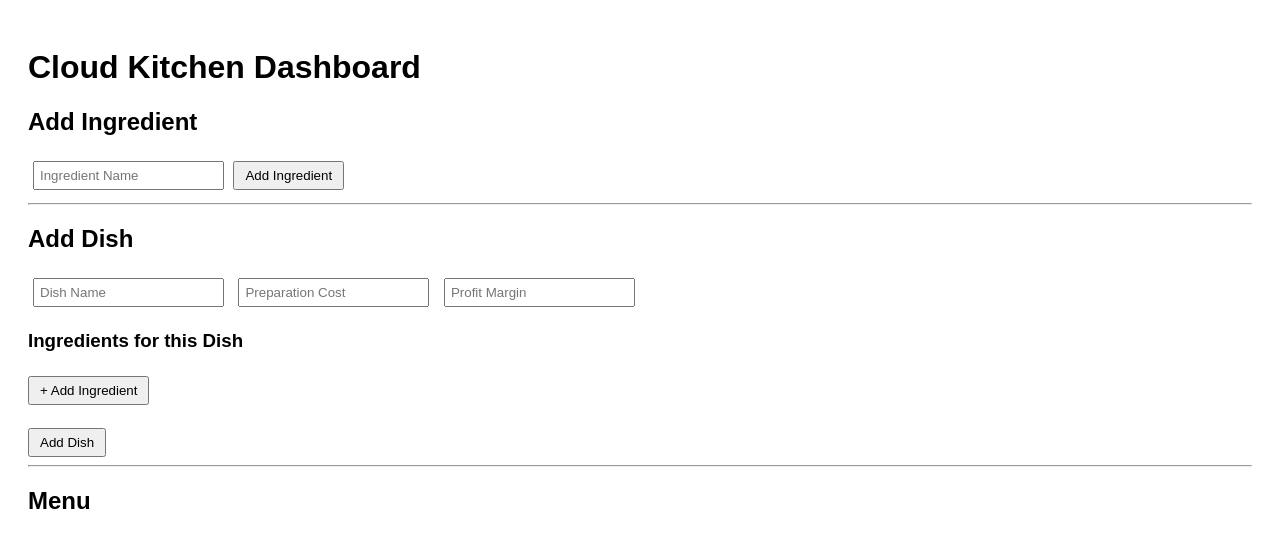
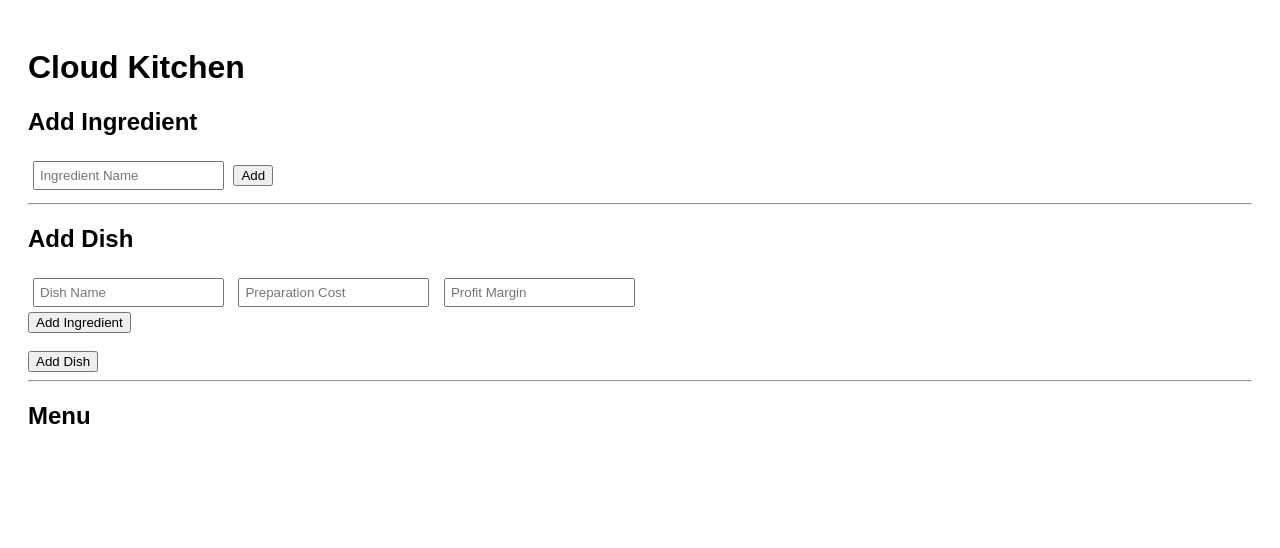
Before and after one commit to MAH-2911/Hasan-1105, a Flask app: page / in a window 1280 px wide. Shown: the top 548 px of the page. Run offline with Flask 3, Linux system fonts and the light colour scheme; data that the repository does not hold is empty.

Commit message:
fixed UI + added autocomplete safely

```diff
--- a/templates/index.html
+++ b/templates/index.html
@@ -2,65 +2,84 @@
 <html>
 <head>
     <title>Cloud Kitchen</title>
+
     <style>
         body {
             font-family: Arial;
             padding: 20px;
         }
+
         input, select {
             margin: 5px;
             padding: 5px;
         }
+
         .ingredient-row {
-            margin-bottom: 5px;
+            position: relative;
+            margin-bottom: 10px;
         }
-        button {
-            padding: 5px 10px;
-            margin-top: 5px;
+
+        .suggestions {
+            background: white;
+            border: 1px solid #ccc;
+            position: absolute;
+            top: 30px;
+            width: 200px;
+            z-index: 1000;
+        }
+
+        .suggestions div {
+            padding: 5px;
+            cursor: pointer;
+        }
+
+        .suggestions div:hover {
+            background: #eee;
         }
     </style>
 </head>
+
 <body>
 
-<h1>Cloud Kitchen Dashboard</h1>
+<h1>Cloud Kitchen</h1>
 
-<!-- ================= INGREDIENT SECTION ================= -->
+<!-- INGREDIENT -->
 <h2>Add Ingredient</h2>
 <input id="ingredientName" placeholder="Ingredient Name">
-<button onclick="addIngredient()">Add Ingredient</button>
+<button onclick="addIngredient()">Add</button>
 
 <hr>
 
-<!-- ================= DISH SECTION ================= -->
+<!-- DISH -->
 <h2>Add Dish</h2>
-
 <input id="name" placeholder="Dish Name">
 <input id="prep" type="number" placeholder="Preparation Cost">
 <input id="profit" type="number" placeholder="Profit Margin">
 
-<h3>Ingredients for this Dish</h3>
 <div id="ingredient-list"></div>
 
-<button onclick="addIngredientField()">+ Add Ingredient</button>
+<button onclick="addIngredientField()">Add Ingredient</button>
 <br><br>
 <button onclick="submitDish()">Add Dish</button>
 
 <hr>
 
-<!-- ================= MENU ================= -->
+<!-- MENU -->
 <h2>Menu</h2>
 <ul id="menu"></ul>
 
 <script>
 let ingredientsData = [];
 
-
 // ================= LOAD INGREDIENTS =================
 async function loadIngredients() {
+    try {
         const res = await fetch("/ingredients");
         ingredientsData = await res.json();
+    } catch (err) {
+        console.log("Error loading ingredients", err);
     }
-
+}
 
 // ================= ADD INGREDIENT FIELD =================
 function addIngredientField() {
@@ -68,17 +87,49 @@ function addIngredientField() {
     div.className = "ingredient-row";
 
     div.innerHTML = `
-        <select class="ing-id">
-            ${ingredientsData.map(i => `<option value="${i.id}">${i.name}</option>`).join("")}
-        </select>
+        <input type="text" class="ing-search" placeholder="Type ingredient">
+        <div class="suggestions"></div>
+        <input type="hidden" class="ing-id">
+
         <input type="number" class="qty" placeholder="Qty">
         <input type="number" class="price" placeholder="Price">
-        <button onclick="this.parentElement.remove()">❌</button>
+
+        <button onclick="this.parentElement.remove()">X</button>
     `;
 
     document.getElementById("ingredient-list").appendChild(div);
 }
 
+// ================= AUTOCOMPLETE =================
+document.addEventListener("input", function(e) {
+    if (e.target.classList.contains("ing-search")) {
+
+        let input = e.target;
+        let value = input.value.toLowerCase();
+        let container = input.parentElement.querySelector(".suggestions");
+
+        container.innerHTML = "";
+
+        if (!value) return;
+
+        let matches = ingredientsData.filter(i =>
+            i.name.toLowerCase().includes(value)
+        );
+
+        matches.forEach(m => {
+            let option = document.createElement("div");
+            option.innerText = m.name;
+
+            option.onclick = () => {
+                input.value = m.name;
+                input.parentElement.querySelector(".ing-id").value = m.id;
+                container.innerHTML = "";
+            };
+
+            container.appendChild(option);
+        });
+    }
+});
 
 // ================= ADD INGREDIENT =================
 async function addIngredient() {
@@ -98,25 +149,26 @@ async function addIngredient() {
     document.getElementById("ingredientName").value = "";
 
     await loadIngredients();
-    alert("Ingredient Added!");
+    alert("Ingredient Added");
 }
-
 
 // ================= SUBMIT DISH =================
 async function submitDish() {
     let ingredients = [];
 
-    document.querySelectorAll("#ingredient-list .ingredient-row").forEach(div => {
+    document.querySelectorAll(".ingredient-row").forEach(div => {
+        let id = div.querySelector(".ing-id").value;
+
+        if (id) {
             ingredients.push({
-            id: div.querySelector(".ing-id").value,
+                id: id,
                 qty: div.querySelector(".qty").value || 1,
                 price: div.querySelector(".price").value || 0
             });
+        }
     });
 
     const name = document.getElementById("name").value;
-    const prep = document.getElementById("prep").value;
-    const profit = document.getElementById("profit").value;
 
     if (!name) {
         alert("Enter dish name");
@@ -128,15 +180,14 @@ async function submitDish() {
         headers: {"Content-Type": "application/json"},
         body: JSON.stringify({
             name: name,
-            prep: prep || 0,
-            profit: profit || 75,
+            prep: document.getElementById("prep").value || 0,
+            profit: document.getElementById("profit").value || 75,
             ingredients: ingredients
         })
     });
 
-    alert("Dish Added!");
+    alert("Dish Added");
 
-    // Clear fields
     document.getElementById("name").value = "";
     document.getElementById("prep").value = "";
     document.getElementById("profit").value = "";
@@ -145,9 +196,9 @@ async function submitDish() {
     loadMenu();
 }
 
-
 // ================= LOAD MENU =================
 async function loadMenu() {
+    try {
         const res = await fetch("/dishes");
         const data = await res.json();
 
@@ -156,24 +207,24 @@ async function loadMenu() {
         data.forEach(d => {
             html += `
                 <li>
-            <b>${d.name}</b>
-            | Cost: ₹${d.ingredient_cost}
-            | Prep: ₹${d.preparation_expense}
-            | Selling: ₹${d.selling_price}
+                    ${d.name} - ₹${d.selling_price}
                     <button onclick="deleteDish(${d.id})">Delete</button>
-        </li>`;
+                </li>
+            `;
         });
 
         document.getElementById("menu").innerHTML = html;
+
+    } catch (err) {
+        console.log("Menu error", err);
+    }
 }
 
-
-// ================= DELETE DISH =================
+// ================= DELETE =================
 async function deleteDish(id) {
     await fetch("/dishes/" + id, {method: "DELETE"});
     loadMenu();
 }
-
 
 // ================= INIT =================
 async function init() {
```
Lines whose indentation alone changed are shown as unchanged.
